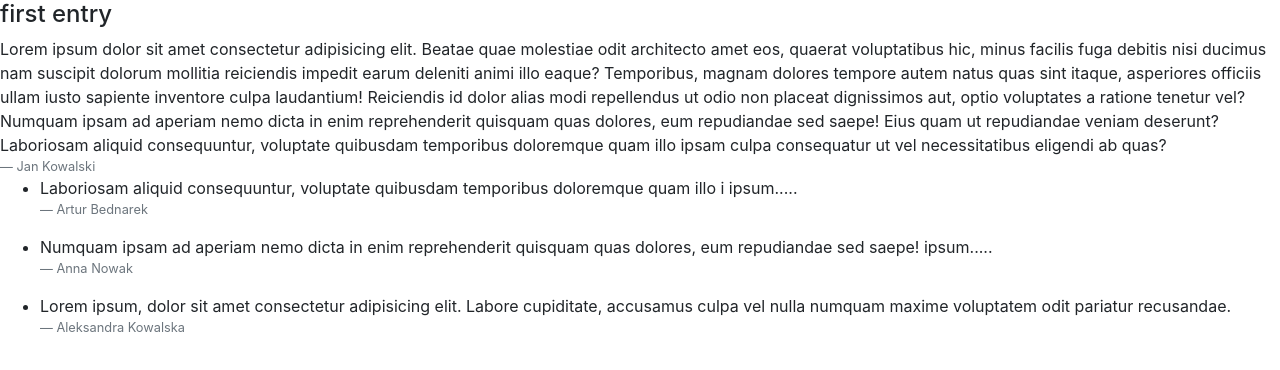
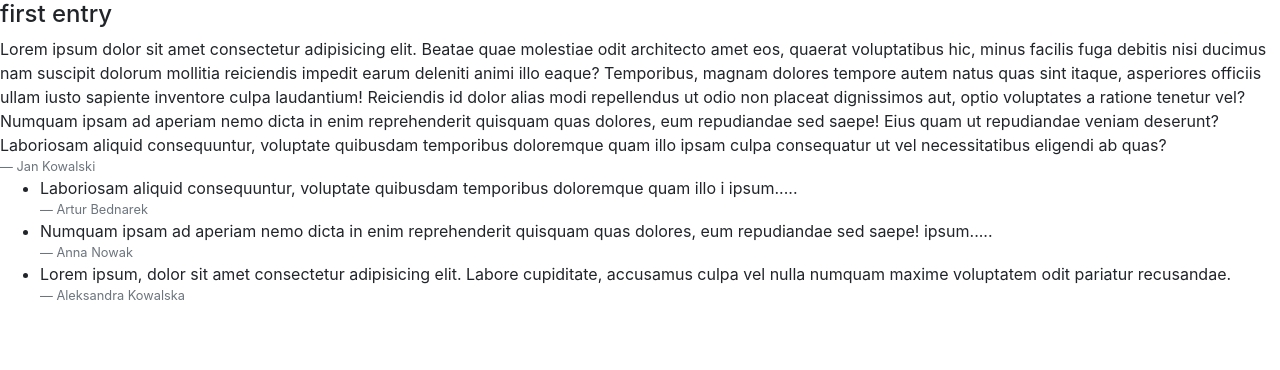
Before and after one commit to lkristinevich7/blogJS, a website: page post.html in a window 1280 px wide. Drawn offline with nearby package versions, Linux system fonts and the light colour scheme.

Commit message:
Po szkoleniu

```diff
--- a/post.html
+++ b/post.html
@@ -1,5 +1,6 @@
 <!DOCTYPE html>
 <html lang="en">
+
 <head>
     <meta charset="UTF-8">
     <meta name="viewport" content="width=device-width, initial-scale=1.0">
@@ -8,6 +9,7 @@
     <link rel="stylesheet" href="node_modules/bootstrap/dist/css/bootstrap.css">
 
 </head>
+
 <body>
     <div id="postItem">
         <h4>Title1</h4>
@@ -19,8 +21,22 @@
             <li>Comment3</li>
         </ul>
     </div>
+
+
+
+    <template id="commentTpl">
+        <div>
+            <li>
+                <span class="comment-text"></span>
+                <span class="blockquote-footer"></span>
+            </li>
+        </div>
+    </template>
+
+
     <script src="src/posty.js"></script>
     <script src="src/post.js"></script>
 
 </body>
+
 </html>
--- a/src/post.js
+++ b/src/post.js
@@ -1,8 +1,8 @@
-let posts=window.posts
+let posts = window.posts
 
 
-let post1={
-    name: posts[0],
+let post1 = {
+    post: posts[0],
     comments: [
         {
             id: 1,
@@ -23,55 +23,54 @@ let post1={
 }
 
 
-createPost()
+createPost(post1.post)
+createComments(postItem, post1)
 
 
-function createPost(){
+function createPost(post) {
+    postItem.innerHTML = ''
 
-    postItem.innerHTML=''
-    let post= post1.name;
-    let postTitle=document.createElement('h4')
-    let postBody=document.createElement('p')
-    let postFooter=document.createElement('footer')
+    let postTitle = document.createElement('h4')
+    let postBody = document.createElement('p')
+    let postFooter = document.createElement('footer')
+    let postComments = document.createElement('ul')
+        postComments.classList.add('comments-list')
 
     postBody.classList.add('mb-0');
     postFooter.classList.add('blockquote-footer');
 
-    let titleText=post.title
-    let bodyText=post.body
-    let footerText=post.author.username
+    let titleText = post.title
+    let bodyText = post.body
+    let footerText = post.author.username
 
-    postTitle.innerText=titleText;
-    postBody.innerText=bodyText;
-    postFooter.innerText=footerText;
+    postTitle.innerText = titleText;
+    postBody.innerText = bodyText;
+    postFooter.innerText = footerText;
 
     postItem.appendChild(postTitle);
     postItem.appendChild(postBody);
     postItem.appendChild(postFooter);
+    postItem.appendChild(postComments);
 
     return postItem
 }
 
-createComment()
 
-function createComment(){
-    let comments = post1.comments
+function createComments(postItem, post) {
+    let comments = post.comments
+    let ul = postItem.querySelector("ul.comments-list");
+    ul.innerHTML = ''
 
-    for (let i in comments){
-        let ul = document.createElement("UL");
-        let li = document.createElement("LI");
-        let span = document.createElement("span");
-        span.classList.add('blockquote-footer')
-        let text=comments[i].body;
-        let author=comments[i].author;
-        li.innerText=text;
-        span.innerText=author;
-        li.appendChild(span);
+    let tpl = document.getElementById('commentTpl').content
+
+    for (let i in comments) {
+        let comment = comments[i]
+        let li = tpl.cloneNode(true)
+
+        li.querySelector(".blockquote-footer").innerText = comment.author;
+        li.querySelector(".comment-text").innerText = comment.body;
+
         ul.appendChild(li);
-
-
-        postItem.appendChild(ul)
-
     }
     return postItem
 }
```
Also changed, not shown: index.html (+12 -5 lines), src/index.js (+34 -27 lines). Lines whose indentation alone changed are shown as unchanged.
